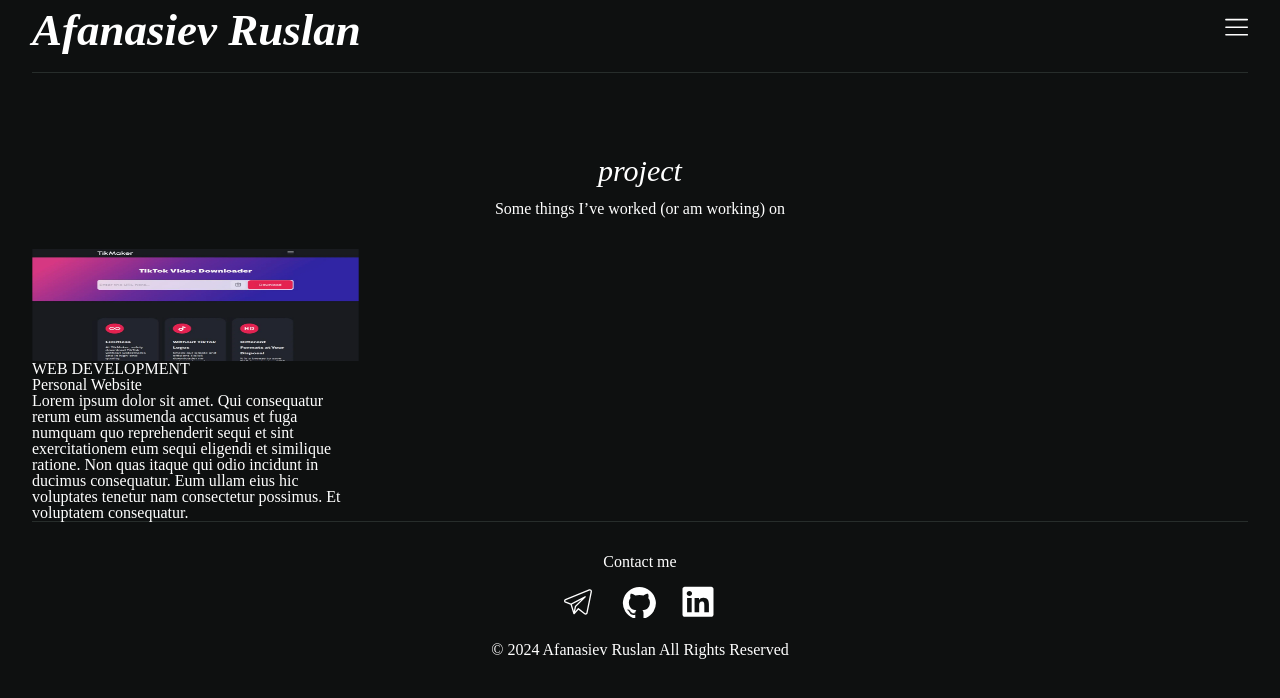
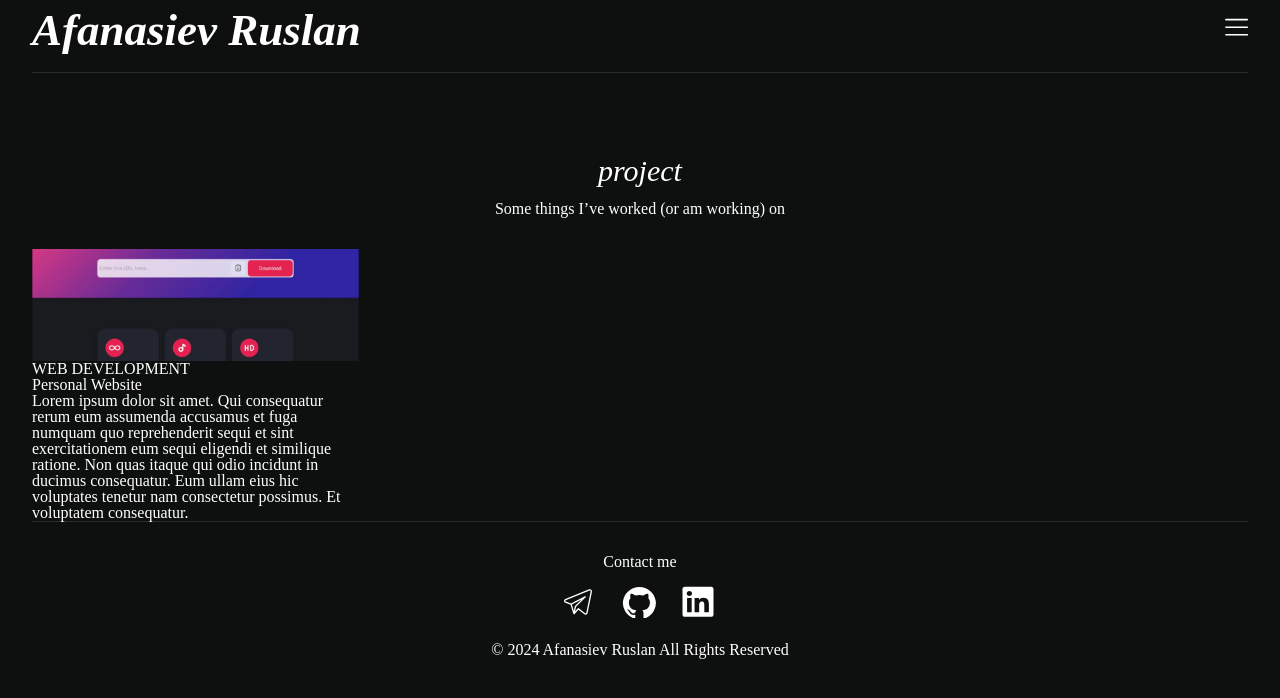
Before and after one commit to Ruslan0019/Portfolio, a Next.js app: page /projects in a window 1280 px wide. Shown: the top 698 px of the page. Built offline with nearby package versions, Linux system fonts and the light colour scheme.

Commit message:
object-cover img project

```diff
--- a/src/app/projects/page.jsx
+++ b/src/app/projects/page.jsx
@@ -10,7 +10,14 @@ function projects() {
       <ul>
         <li className="max-w-327px">
           <div className="flex h-28">
-            <Image src={TikMaker} alt="TikMaker" title="TikMaker" width={327} height={114} />
+            <Image
+              className=" object-cover"
+              src={TikMaker}
+              alt="TikMaker"
+              title="TikMaker"
+              width={327}
+              height={114}
+            />
           </div>
           <h2>WEB DEVELOPMENT</h2>
           <h2>Personal Website</h2>
```
